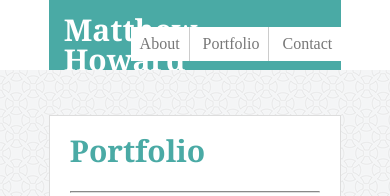
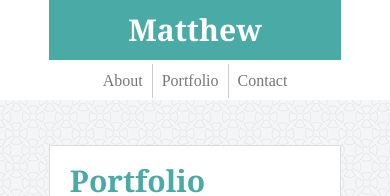
Before and after one commit to poweredhoward/Responsive-Portfolio, a plain HTML site: page portfolio.html in a window 390 px wide. Shown: the top 196 px of the page. Drawn offline with Linux system fonts and the light colour scheme.

Commit message:
Added media queries to stylesheet

```diff
--- a/assets/css/styles.css
+++ b/assets/css/styles.css
@@ -91,8 +91,8 @@ button {
 
 .left-tile {
 	position: relative;
-	height: 175px;
-	width: 265px;
+	height: 155px;
+	width: 230px;
 	display: inline-block;
 	float-left;
 	margin-right: 40px;
@@ -100,8 +100,8 @@ button {
 
 .right-tile {
 	position: relative;
-	height: 175px;
-	width: 265px;
+	height: 155px;
+	width: 230px;
 	display: inline-block;
 }
 
@@ -169,3 +169,59 @@ button {
 	bottom: 5px;
 	color: white;
 }
+
+@media screen and (max-width: 980px) {
+/*
+Not really sure what to put here...
+I think the website behaves correctly already
+*/
+}
+
+
+@media screen and (max-width: 768px) {
+ /*
+Not really sure what to put here...
+I think the website behaves correctly already
+*/
+}
+
+
+@media screen and (max-width: 640px) {
+  /* The body's bg color will be #333 */
+  body {
+    background-color: white;
+  }
+
+  #navsection{
+  	position: static;
+  	min-height:100px;
+  }
+
+  h1 {
+  	display: block;
+  	height: 60%;
+  	width: 100%;
+  	position: static;
+  	text-align: center;
+  }
+
+  nav {
+  	display: block;
+  	margin: 4px 0px 4px 0px;
+  	height: 40%;
+  	width: 100%;
+  	position: static;
+  }
+
+  nav ul {
+  	display: flex;
+  	justify-content: center;
+  }
+
+  #headshot {
+  	position: static;
+  	display: block;
+  	float: none;
+  	margin: 0 auto;
+  }
+}
--- a/portfolio.html
+++ b/portfolio.html
@@ -5,6 +5,8 @@
 <head>
 	<title>Portfolio</title>
 	<meta charset="UTF-8">
+	<meta name="viewport" content="width=device-width, initial-scale=1">
+
 	<link rel = "stylesheet" type = "text/css" href = "assets/css/reset.css">
 	<link rel = "stylesheet" type = "text/css" href = "assets/css/styles.css">
 
@@ -12,7 +14,7 @@
 
 <body>
 	<div id = "navsection">
-		<h1>Matthew Howard</h1>
+		<h1>Matthew</h1>
 		<nav>
 			<ul>
 				<li><a href = "index.html">About</a></li>
```
Also changed, not shown: contact.html (+2 -1 lines), index.html (+3 -1 lines).
